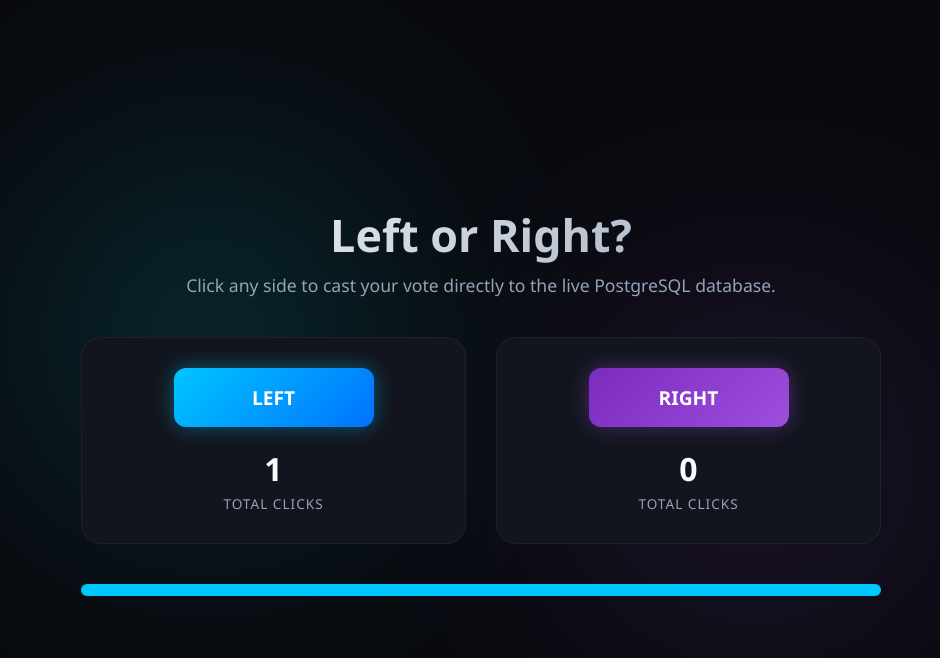
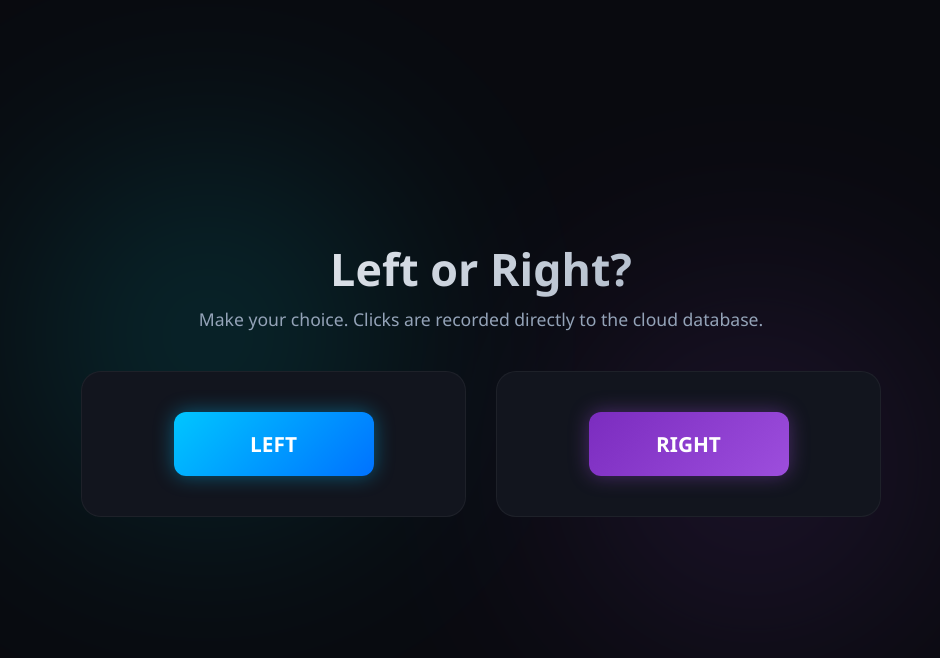
Before and after one commit to Zetnovs-0/button-clicker-frontend, a website: page index.html in a window 1280 px wide. Both pictures are taken after a click on the button "LEFT". Shown: the whole page, without its empty margins (159-1099 px from the left). Drawn offline with Linux system fonts and the light colour scheme; no server answers.

Commit message:
Update index.html

```diff
--- a/index.html
+++ b/index.html
@@ -3,7 +3,7 @@
 <head>
   <meta charset="UTF-8">
   <meta name="viewport" content="width=device-width, initial-scale=1.0">
-  <title>Left vs Right - Public Vote</title>
+  <title>Left or Right</title>
   <style>
     :root {
       --bg: #090a0f;
@@ -72,7 +72,6 @@
       display: grid;
       grid-template-columns: 1fr 1fr;
       gap: 30px;
-      margin-bottom: 40px;
     }
 
     @media (max-width: 600px) {
@@ -83,7 +82,7 @@
       background: var(--card-bg);
       border: 1px solid rgba(255, 255, 255, 0.05);
       border-radius: 20px;
-      padding: 30px 20px;
+      padding: 40px 20px;
       display: flex;
       flex-direction: column;
       align-items: center;
@@ -97,10 +96,10 @@
     .btn {
       width: 100%;
       max-width: 200px;
-      padding: 16px 24px;
+      padding: 18px 24px;
       border: none;
       border-radius: 12px;
-      font-size: 1.2rem;
+      font-size: 1.3rem;
       font-weight: 700;
       cursor: pointer;
       color: #fff;
@@ -122,41 +121,12 @@
       box-shadow: 0 0 20px rgba(157, 78, 221, 0.4);
     }
 
-    .counter {
-      margin-top: 20px;
-      font-size: 2rem;
-      font-weight: 800;
-    }
-
-    .label {
-      font-size: 0.85rem;
+    .status-msg {
+      margin-top: 25px;
+      font-size: 0.95rem;
       color: var(--subtext);
-      text-transform: uppercase;
-      letter-spacing: 1px;
-      margin-top: 4px;
-    }
-
-    .bar-container {
-      width: 100%;
-      height: 12px;
-      background: rgba(255, 255, 255, 0.08);
-      border-radius: 10px;
-      overflow: hidden;
-      display: flex;
-    }
-
-    .bar-left {
-      height: 100%;
-      background: #00c6ff;
-      width: 50%;
-      transition: width 0.3s ease;
-    }
-
-    .bar-right {
-      height: 100%;
-      background: #9d4edd;
-      width: 50%;
-      transition: width 0.3s ease;
+      height: 20px;
+      transition: opacity 0.3s ease;
     }
   </style>
 </head>
@@ -167,84 +137,56 @@
 
   <div class="container">
     <h1>Left or Right?</h1>
-    <p class="subtitle">Click any side to cast your vote directly to the live PostgreSQL database.</p>
+    <p class="subtitle">Make your choice. Clicks are recorded directly to the cloud database.</p>
 
     <div class="arena">
       <div class="card">
         <button class="btn btn-left" id="btn-left">LEFT</button>
-        <div class="counter" id="count-left">0</div>
-        <div class="label">Total Clicks</div>
       </div>
 
       <div class="card">
         <button class="btn btn-right" id="btn-right">RIGHT</button>
-        <div class="counter" id="count-right">0</div>
-        <div class="label">Total Clicks</div>
       </div>
     </div>
 
-    <div class="bar-container">
-      <div class="bar-left" id="bar-left"></div>
-      <div class="bar-right" id="bar-right"></div>
-    </div>
+    <div class="status-msg" id="status-msg"></div>
   </div>
 
   <script>
-    // Replace with your Render backend URL once deployed (e.g. "https://button-clicker-backend.onrender.com")
+    // Paste your live Render backend URL here
     const API_URL = "https://button-clicker-backend.onrender.com";
 
-    let leftCount = 0;
-    let rightCount = 0;
-
-    const countLeftEl = document.getElementById("count-left");
-    const countRightEl = document.getElementById("count-right");
-    const barLeftEl = document.getElementById("bar-left");
-    const barRightEl = document.getElementById("bar-right");
-
-    function updateUI() {
-      countLeftEl.innerText = leftCount.toLocaleString();
-      countRightEl.innerText = rightCount.toLocaleString();
-
-      const total = leftCount + rightCount;
-      if (total > 0) {
-        barLeftEl.style.width = ((leftCount / total) * 100) + "%";
-        barRightEl.style.width = ((rightCount / total) * 100) + "%";
-      }
-    }
-
-    async function fetchStats() {
-      try {
-        const res = await fetch(`${API_URL}/api/stats`);
-        const data = await res.json();
-        leftCount = data.left || 0;
-        rightCount = data.right || 0;
-        updateUI();
-      } catch (err) {
-        console.error("Failed to load statistics:", err);
-      }
-    }
+    const statusMsg = document.getElementById("status-msg");
 
     async function sendClick(buttonSide) {
-      if (buttonSide === "left") leftCount++;
-      if (buttonSide === "right") rightCount++;
-      updateUI();
+      statusMsg.innerText = `Sending ${buttonSide} vote...`;
+      statusMsg.style.opacity = "1";
 
       try {
-        await fetch(`${API_URL}/api/click`, {
+        const res = await fetch(`${API_URL}/api/click`, {
           method: "POST",
           headers: { "Content-Type": "application/json" },
           body: JSON.stringify({ button: buttonSide })
         });
+
+        if (res.ok) {
+          statusMsg.innerText = "Vote recorded!";
+        } else {
+          statusMsg.innerText = "Failed to record vote.";
+        }
       } catch (err) {
-        console.error("Failed to send click:", err);
+        console.error("Error:", err);
+        statusMsg.innerText = "Connection error.";
       }
+
+      // Hide message after 2 seconds
+      setTimeout(() => {
+        statusMsg.style.opacity = "0";
+      }, 2000);
     }
 
     document.getElementById("btn-left").addEventListener("click", () => sendClick("left"));
     document.getElementById("btn-right").addEventListener("click", () => sendClick("right"));
-
-    fetchStats();
-    setInterval(fetchStats, 3000);
   </script>
 </body>
 </html>
```
